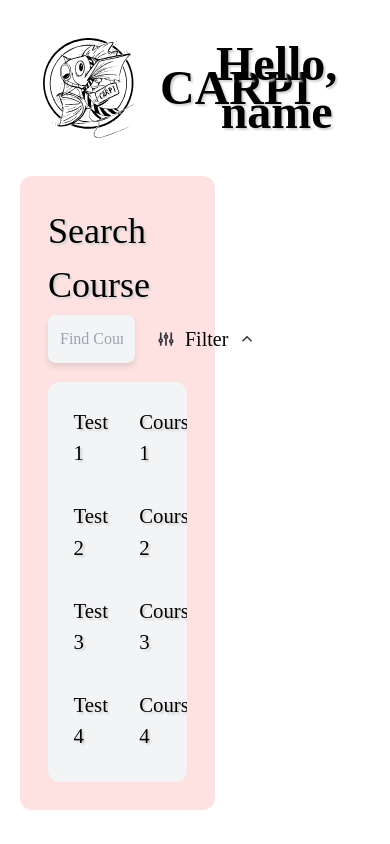
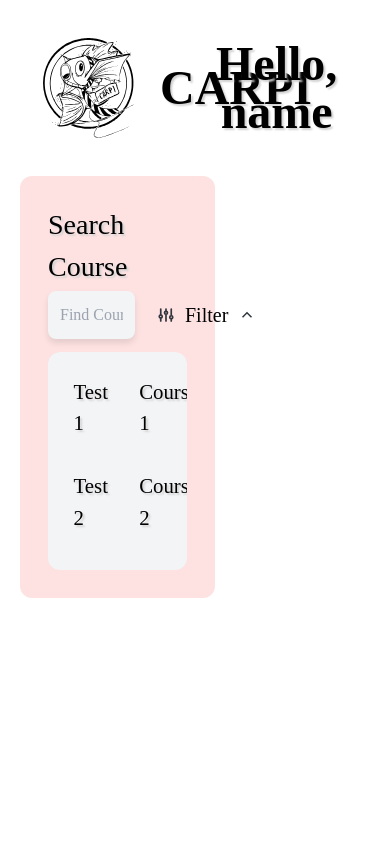
Before and after one commit to CARPI-Bot/CARPI-Site, a React (Create React App) app: page /toolbox in a window 390 px wide. Both pictures are taken after a click on the picture 195 px from the left and 422 px from the top of the page. Built offline with nearby package versions, Linux system fonts and the light colour scheme; a web font is replaced by a local one.

Commit message:
padding and sizing edits
made the size of the boxes and text be responsive according to the screen size

```diff
--- a/src/components/Courses.jsx
+++ b/src/components/Courses.jsx
@@ -15,7 +15,7 @@ const Courses = ({ courses }) => {
 
   return (
     <div
-      className="bg-gray-100 bg-contain p-2 mt-4 rounded-xl"
+      className="bg-gray-100 bg-contain p-2 rounded-xl"
       style={styles.Container}
     >
       {courses.map((course, index) => (
@@ -50,8 +50,10 @@ const Courses = ({ courses }) => {
 
 const styles = {
   Container: {
-    maxHeight: '400px',
-    overflowY: 'scroll',
+    borderRadius: '0.75rem',
+    // height: 'calc(50vh - 11rem)',
+    // maxHeight: '100%',
+    // overflowY: 'auto',
   },
   Course: {
     display: 'flex',
--- a/src/components/SearchCourse.jsx
+++ b/src/components/SearchCourse.jsx
@@ -6,16 +6,26 @@ import closedIcon from '../assets/images/closed.svg';
 
 const styles = {
   container: {
-    backgroundColor: 'rgb(254, 226, 226)',
+    display: 'flex',
+    flexDirection: 'column',
     width: '50%',
+    height: '50vh',
     padding: '1.75rem',
     marginLeft: '1.25rem',
+
+    backgroundColor: 'rgb(254, 226, 226)',
     borderRadius: '0.75rem',
     fontFamily: 'Single Day, cursive',
   },
+  coursesContainer: {
+    flexGrow: 1,
+    borderRadius: '0.75rem',
+    overflowY: 'auto',
+    paddingBottom: '10px',
+  },
   heading: {
     textAlign: 'left',
-    fontSize: '2.25rem',
+    fontSize: 'max(1.5vw, 28px)',
     margin: "0px",
   },
   searchFilterContainer: {
@@ -51,12 +61,11 @@ const styles = {
     flexDirection: 'row',
     gap: '1rem',
     padding: '0.75rem',
+    marginBottom: '10px',
 
     backgroundColor: '#f3f4f6',
     boxShadow: '0px 4px 6px rgba(0, 0, 0, 0.1)',
     borderRadius: '0.5rem',
-
-    marginTop: '10px',
   },
   attribute: {
     fontSize: '15px',
@@ -126,7 +135,7 @@ const SearchCourse = () => {
           </div>
         </div>
       )}
-      <div>
+      <div style={styles.coursesContainer}>
         <Courses courses={courseData} />
       </div>
     </div>
```
